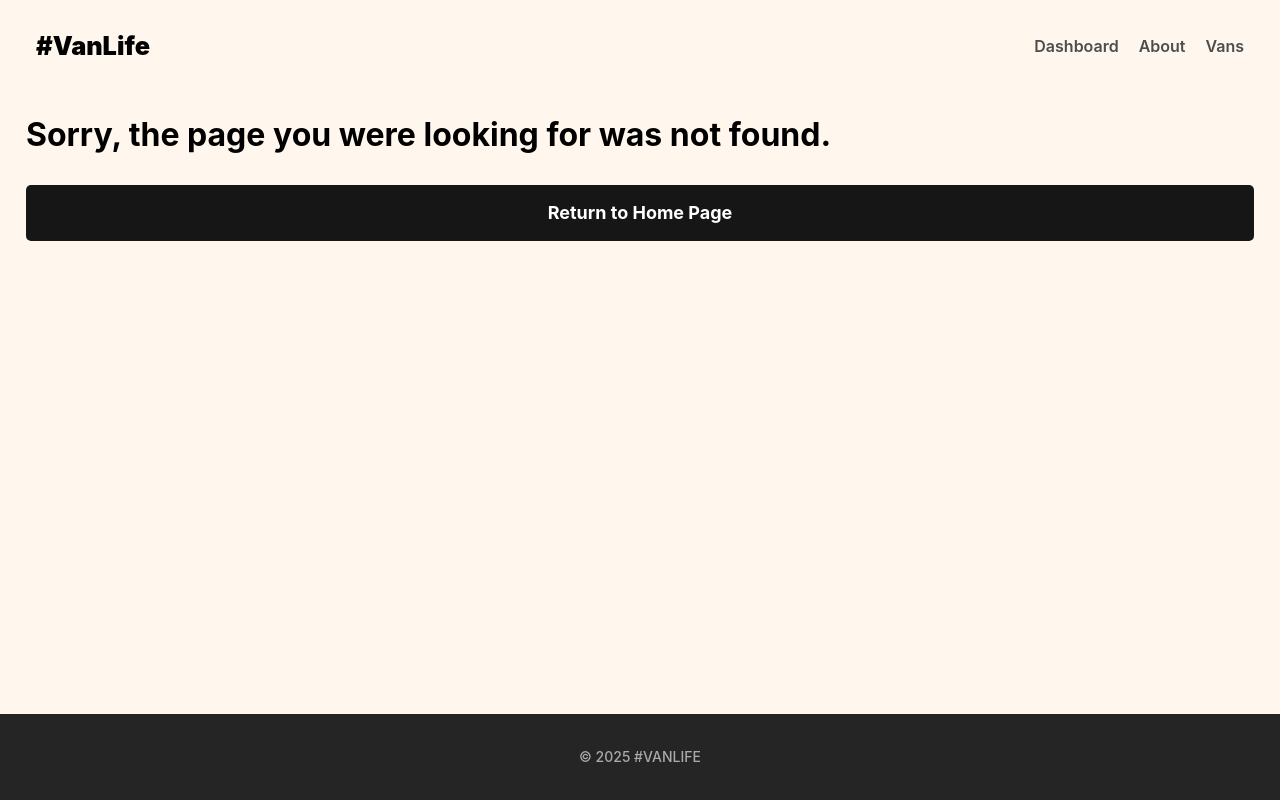
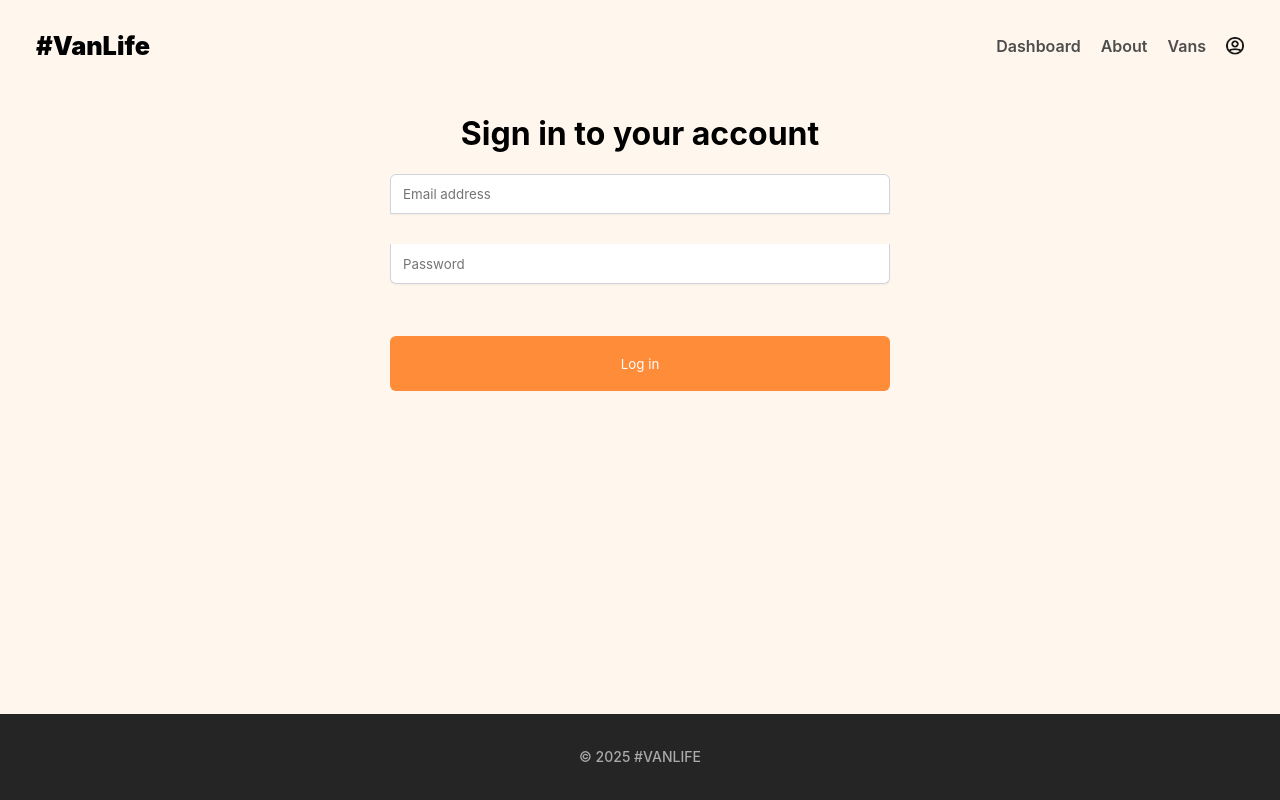
Before and after one commit to evgeniia-korolova/van-life, a React (Vite) app: page /login in a window 1280 px wide. Before the commit this address had no page. Built offline with nearby package versions, Linux system fonts and the light colour scheme; what miragejs would draw is missing.

Commit message:
add login page, vanDetailsLoader, hostvanLoader, hostVanDetailsLoader

```diff
--- a/api.js
+++ b/api.js
@@ -1,5 +1,6 @@
-export async function getVans() {
-    const res = await fetch("/api/vans")
+export async function getVans(id) {
+    const url = id ? `/api/vans/${id}` : "/api/vans"
+    const res = await fetch(url)
     if (!res.ok) {
         throw {
             message: "Failed to fetch vans",
@@ -10,3 +11,17 @@ export async function getVans() {
     const data = await res.json()
     return data.vans
 }
+
+export async function getHostVans(id) {
+    const url = id ? `/api/host/vans/${id}` : "/api/host/vans"
+    const res = await fetch(url)
+    if (!res.ok) {
+        throw {
+            message: "Failed to fetch vans",
+            statusText: res.statusText,
+            status: res.status
+        }
+    }
+    const data = await res.json()
+    return data.vans
+}
--- a/src/App.jsx
+++ b/src/App.jsx
@@ -9,42 +9,92 @@ import About from "./pages/About";
 import Vans, { loader as vansLoader } from "./pages/Vans/Vans";
 
 import "../server";
-import VanDetails from "./pages/Vans/VanDetails";
+import VanDetails, {loader as VanDetailsLoader} from "./pages/Vans/VanDetails";
 import Layout from "./components/Layout";
 import Dashboard from "./pages/Host/Dashboard";
 import Reviews from "./pages/Host/Reviews";
 import Income from "./pages/Host/Income";
 import HostLayout from "./components/HostLayout";
-import HostVans from "./pages/Host/HostVans";
-import HostVansDetails from "./pages/Host/HostVansDetails";
+import HostVans, {loader as hostVansLoader} from "./pages/Host/HostVans";
+import HostVansDetails, {loader as hostVanDedailsLoader} from "./pages/Host/HostVansDetails";
 import HostVanInfo from "./pages/Host/HostVanInfo";
 import HostVanPhotos from "./pages/Host/HostVanPhotos";
 import HostVanPricing from "./pages/Host/HostVanPricing";
 import NotFound from "./pages/NotFound";
 import Error from "./components/Error";
+import Login from "./pages/Login";
 
 const router = createBrowserRouter(
   createRoutesFromElements(
     <Route path="/" element={<Layout />}>
       <Route index element={<Home />} />
       <Route path="about" element={<About />} />
+      <Route path="login" element={<Login />} />
       <Route
         path="vans"
         element={<Vans />}
         loader={vansLoader}
         errorElement={<Error />}
       />
-      <Route path="vans/:id" element={<VanDetails />} />
+      <Route
+        path="vans/:id"
+        element={<VanDetails />}
+        loader={VanDetailsLoader}
+      />
 
       <Route path="host" element={<HostLayout />}>
-        <Route index element={<Dashboard />} />
-        <Route path="reviews" element={<Reviews />} />
-        <Route path="income" element={<Income />} />
-        <Route path="vans" element={<HostVans />} />
-        <Route path="vans/:id" element={<HostVansDetails />}>
-          <Route index element={<HostVanInfo />} />
-          <Route path="photos" element={<HostVanPhotos />} />
-          <Route path="pricing" element={<HostVanPricing />} />
+        <Route
+          index
+          element={<Dashboard />}
+          loader={async () => {
+            return null;
+          }}
+        />
+        <Route
+          path="reviews"
+          element={<Reviews />}
+          loader={async () => {
+            return null;
+          }}
+        />
+        <Route
+          path="income"
+          element={<Income />}
+          loader={async () => {
+            return null;
+          }}
+        />
+        <Route
+          path="vans"
+          element={<HostVans />}
+          loader={hostVansLoader}
+        />
+        <Route
+          path="vans/:id"
+          element={<HostVansDetails />}
+          loader={hostVanDedailsLoader}
+        >
+          <Route
+            index
+            element={<HostVanInfo />}
+            loader={async () => {
+              return null;
+            }}
+          />
+          <Route
+            path="photos"
+            element={<HostVanPhotos />}
+            loader={async () => {
+              return null;
+            }}
+          />
+          <Route
+            path="pricing"
+            element={<HostVanPricing />}
+            loader={async () => {
+              return null;
+            }}
+          />
         </Route>
       </Route>
       <Route path="*" element={<NotFound />} />
--- a/src/components/Header/Header.css
+++ b/src/components/Header/Header.css
@@ -3,7 +3,7 @@
   align-items: center;
   justify-content: space-between;
   padding: 1.63rem 2.25rem;
-    background-color: #FFF7ED;
+  background-color: #fff7ed;
 }
 
 .logo {
@@ -22,9 +22,19 @@
   font-size: 1rem;
   font-weight: 600;
   line-height: 1.43;
-    color: #4D4D4D;
+  color: #4d4d4d;
 }
 
 .header-link.active {
   color: red;
 }
+
+.login-icon {
+  height: 18px;
+  width: 18px;
+}
+
+.login-link {
+  display: inline-flex;
+  align-items: center;
+}
--- a/src/components/Header/Header.jsx
+++ b/src/components/Header/Header.jsx
@@ -1,6 +1,7 @@
 import React from "react";
 import "./Header.css";
 import { NavLink, Link } from "react-router-dom";
+import avatarIcon from '../../assets/images/avatar-icon.png';
 
 const Header = () => {
   const activeLink = {
@@ -16,7 +17,6 @@ const Header = () => {
         <NavLink
           to="host"
           className="header-link"
-          // style={({ isActive }) => isActive ? activeLink : null}
         >
           Dashboard
         </NavLink>
@@ -26,6 +26,13 @@ const Header = () => {
         <NavLink to="vans" className="header-link">
           Vans
         </NavLink>
+        <Link to="login" className="login-link">
+          <img
+            src={avatarIcon}
+            alt=""
+            className="login-icon"
+          />
+        </Link>
       </nav>
     </div>
   );
--- a/src/index.css
+++ b/src/index.css
@@ -51,6 +51,8 @@ a.active-link {
 .back-button span:hover {
   text-decoration: underline;
 }
+
+
 
 /*** HOME PAGE ***/
 .home-container {
@@ -471,3 +473,52 @@ i[class*='van-type-'] {
   font-weight: 500;
   line-height: 1.6;
 }
+
+/* login */
+
+.login-container {
+  display: flex;
+  flex-direction: column;
+  align-items: center;
+  padding-inline: 27px;
+}
+
+.login-form {
+  display: flex;
+  flex-direction: column;
+  width: 100%;
+  max-width: 500px;
+  gap: 30px;
+}
+
+.login-form > input {
+  border: 1px solid rgba(209, 213, 219);
+  height: 40px;
+  text-indent: 10px;
+  font-family: "Inter", sans-serif;
+  box-shadow: 0px 1px 2px rgba(0, 0, 0, 0.05);
+  font-weight: 400;
+}
+
+.login-form > input:focus {
+  outline: none;
+}
+
+.login-form > input:first-of-type {
+  border-radius: 6px 6px 0px 0px;
+}
+
+.login-form > input:last-of-type {
+  border-radius: 0px 0px 6px 6px;
+  border-top: none;
+}
+
+.login-form > button {
+  background-color: #FF8C38;
+  border: none;
+  border-radius: 6px;
+  height: 55px;
+  margin-top: 22px;
+  color: white;
+  font-family: "Inter", sans-serif;
+}
--- a/src/pages/Host/HostVans.jsx
+++ b/src/pages/Host/HostVans.jsx
@@ -1,21 +1,16 @@
-import React, {useState, useEffect} from "react";
-import { Link } from "react-router-dom";
+import React from "react";
+import { Link, useLoaderData } from "react-router-dom";
+import { getHostVans } from "../../../api";
+
+export function loader() {
+  return getHostVans();
+}
 
 const HostVans = () => {
-  const [vans, setVans] = useState([]);
+  const vans = useLoaderData();
 
-  useEffect(() => {
-    fetch("/api/host/vans")
-      .then((res) => res.json())
-      .then((data) => setVans(data.vans))
-  }, []);
-
-  const hostVansElements = vans.map(van => (
-    <Link
-        to={van.id}
-        key={van.id}
-        className="host-van-link-wrapper"
-    >
+  const hostVansElements = vans.map((van) => (
+    <Link to={van.id} key={van.id} className="host-van-link-wrapper">
       <div className="host-van-single" key={van.id}>
         <img src={van.imageUrl} alt={`Photo of ${van.name}`} />
         <div className="host-van-info">
@@ -24,24 +19,16 @@ const HostVans = () => {
         </div>
       </div>
     </Link>
-))
+  ));
 
   return (
     <section>
       <h1 className="host-vans-title">Your listed vans</h1>
       <div className="host-vans-list">
-                {
-                    vans.length > 0 ? (
-                        <section>
-                            {hostVansElements}
+        <section>{hostVansElements}</section>
+      </div>
     </section>
-
-                    ) : (
-                            <h2>Loading...</h2>
-                        )
-                }
-            </div>
-  </section>);
+  );
 };
 
 export default HostVans;
--- a/src/pages/Host/HostVansDetails.jsx
+++ b/src/pages/Host/HostVansDetails.jsx
@@ -1,22 +1,18 @@
 import React, { useEffect, useState } from "react";
-import { useParams, Link, NavLink, Outlet } from "react-router-dom";
+import { useParams, Link, NavLink, Outlet, useLoaderData } from "react-router-dom";
+import { getHostVans } from "../../../api";
 
+
+export function loader({params}) {
+  return getHostVans(params.id)
+}
 const HostVansDetails = () => {
-  const [currentVan, setCurrentVan] = useState(null);
-  const params = useParams();
+const currentVan = useLoaderData()
+  // const [currentVan, setCurrentVan] = useState(null);
+  // const params = useParams();
   const activeStyles = {
     color: "red",
   };
-
-  useEffect(() => {
-    fetch(`/api/host/vans/${params.id}`)
-      .then((res) => res.json())
-      .then((data) => setCurrentVan(data.vans));
-  }, []);
-
-  if (!currentVan) {
-    return <h1>Loading...</h1>;
-  }
 
   return (
     <section>
--- /dev/null
+++ b/src/pages/Login.jsx
@@ -0,0 +1,46 @@
+import React, { useState } from "react";
+
+const Login = () => {
+  const [loginFormData, setLoginFormData] = useState({
+    email: "",
+    password: "",
+  });
+
+  function handleSubmit(e) {
+    e.preventDefault();
+    console.log(loginFormData);
+  }
+
+  function handleChange(e) {
+    const { name, value } = e.target;
+    setLoginFormData((prev) => ({
+      ...prev,
+      [name]: value,
+    }));
+  }
+
+  return (
+    <div className="login-container">
+      <h1>Sign in to your account</h1>
+      <form onSubmit={handleSubmit} className="login-form">
+        <input
+          name="email"
+          onChange={handleChange}
+          type="email"
+          placeholder="Email address"
+          value={loginFormData.email}
+        />
+        <input
+          name="password"
+          onChange={handleChange}
+          type="password"
+          placeholder="Password"
+          value={loginFormData.password}
+        />
+        <button>Log in</button>
+      </form>
+    </div>
+  );
+};
+
+export default Login;
--- a/src/pages/Vans/VanDetails.jsx
+++ b/src/pages/Vans/VanDetails.jsx
@@ -1,21 +1,17 @@
-import React, { useEffect, useState } from "react";
-import { useParams, Link, useLocation } from "react-router-dom";
+import React from "react";
+import { Link, useLocation, useLoaderData } from "react-router-dom";
+import { getVans } from "../../../api";
+
+export function loader({ params }) {
+  return getVans(params.id);
+}
 
 const VanDetails = () => {
-  const params = useParams();
   const location = useLocation();
-  console.log(location);
-
-  const [van, setVan] = useState([]);
-
-  useEffect(() => {
-    fetch(`/api/vans/${params.id}`)
-      .then((res) => res.json())
-      .then((data) => setVan(data.vans));
-  }, [params.id]);
+  const van = useLoaderData();
 
   const search = location.state?.search || "";
-  const type = location.state?.type || 'all';
+  const type = location.state?.type || "all";
 
   return (
     <div className="van-detail-container">
@@ -23,8 +19,6 @@ const VanDetails = () => {
         &larr; <span>Back to {type} vans</span>
       </Link>
 
-
-      {van ? (
       <div className="van-detail">
         <img alt={van.name} src={van.imageUrl} />
         <i className={`van-type ${van.type} selected`}>{van.type}</i>
@@ -35,9 +29,6 @@ const VanDetails = () => {
         <p>{van.description}</p>
         <button className="link-button">Rent this van</button>
       </div>
-      ) : (
-        <h2>Loading ...</h2>
-      )}
     </div>
   );
 };
--- a/src/pages/Vans/Vans.jsx
+++ b/src/pages/Vans/Vans.jsx
@@ -1,4 +1,4 @@
-import React, { useEffect, useState } from "react";
+import React, { useState } from "react";
 import { Link, useLoaderData, useSearchParams } from "react-router-dom";
 import { getVans } from "../../../api";
 
```
Also changed, not shown: src/assets/images/avatar-icon.png (added). Lines whose indentation alone changed are shown as unchanged.
